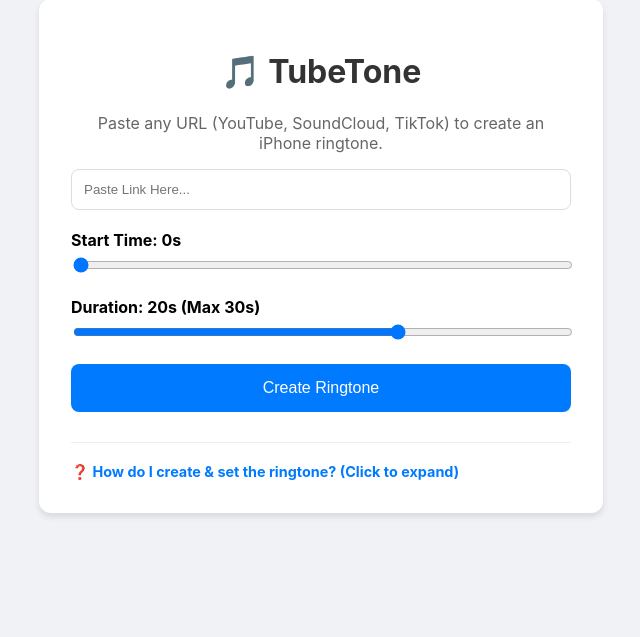
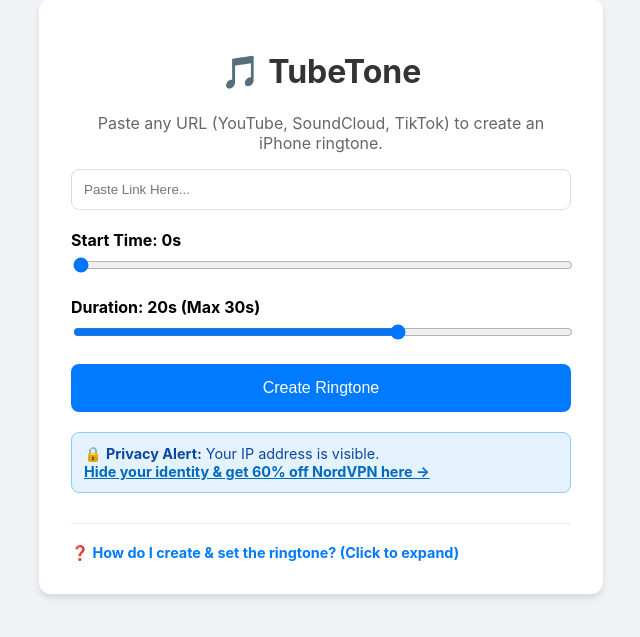
Before and after one commit to kennethahnnnn-crypto/TubeTone, a Flask app: page / in a window 1280 px wide. Shown: the part 29-666 px from the top of the page, without its empty margins (319-959 px from the left). Run offline with Flask 3, Linux system fonts and the light colour scheme.

Commit message:
Add monetization

```diff
--- a/templates/index.html
+++ b/templates/index.html
@@ -49,6 +49,13 @@
         </div>
 
         <button type="button" class="btn" onclick="showModal()">Create Ringtone</button>
+        <div style="margin-top: 20px; padding: 12px; background: #e3f2fd; border: 1px solid #90caf9; border-radius: 8px; font-size: 0.9em; color: #0d47a1;">
+    🔒 <b>Privacy Alert:</b> Your IP address is visible.
+    <br>
+    <a href="https://nordvpn.com/" target="_blank" style="color: #0069c0; font-weight: bold; text-decoration: underline;">
+        Hide your identity & get 60% off NordVPN here &rarr;
+    </a>
+</div>
         <div id="loader" class="loader" style="margin-top:10px;"></div>
     </form>
 
```
